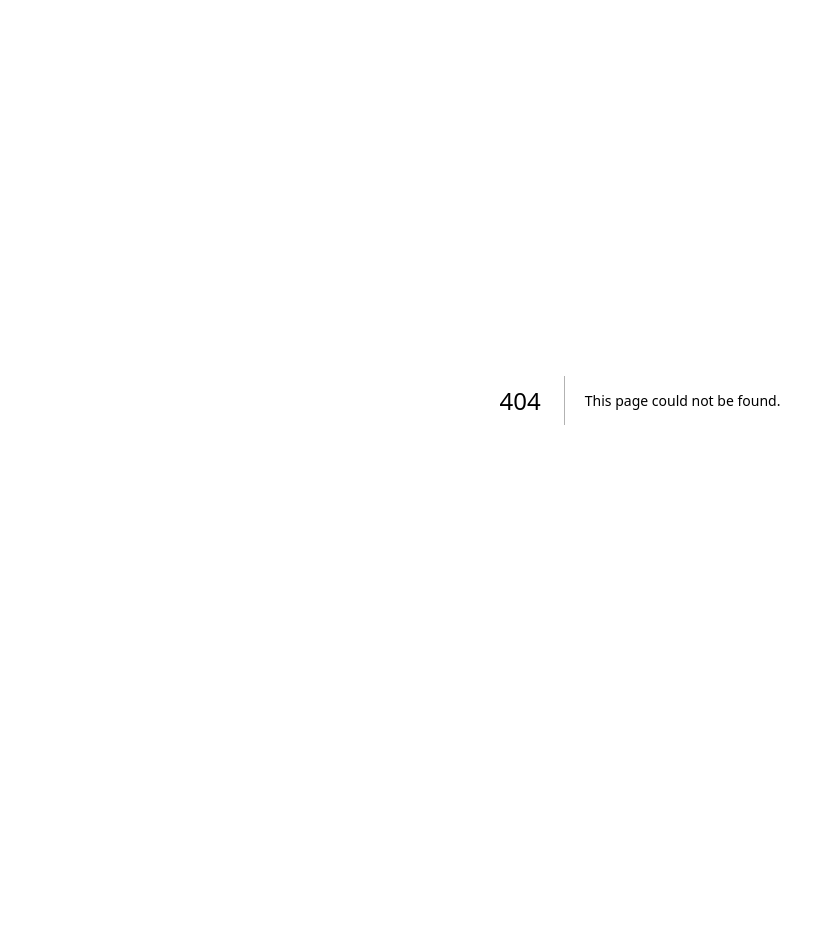
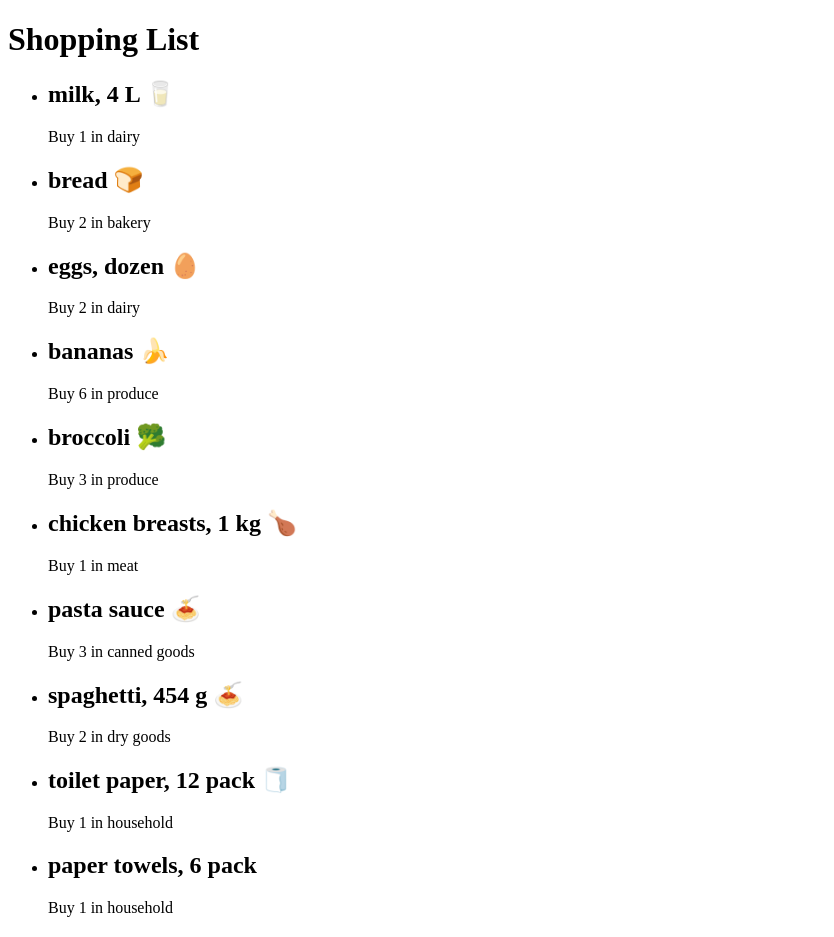
Before and after one commit to Pushpreet01/cprg306-assignments, a Next.js app: page /week-3 in a window 1280 px wide. Before the commit this address had no page. Shown: the top 937 px of the page, without its empty margins (0-834 px from the left). Before the commit the page ends 800 px from the top, so only its background shows below. Built offline with nearby package versions, Linux system fonts and the light colour scheme.

Commit message:
week 3 assignment

```diff
--- a/app/page.js
+++ b/app/page.js
@@ -5,6 +5,7 @@
       <main>
         <h1>CPRG 306: Web Development 2 - Assignments</h1>
         <Link href={"week-2"}>Week 2 Assignment</Link>
+        <Link href={"week-3"}>Week 3 Assignment</Link>
       </main>
     );
 }
--- /dev/null
+++ b/app/week-3/item-list.js
@@ -0,0 +1,92 @@
+import Item from "./item";
+
+export default function ItemList() {
+    const item1 = {
+        name: "milk, 4 L 🥛",
+        quantity: 1,
+        category: "dairy",
+      };
+
+      const item2 = {
+        name: "bread 🍞",
+        quantity: 2,
+        category: "bakery",
+      };
+
+      const item3 = {
+        name: "eggs, dozen 🥚",
+        quantity: 2,
+        category: "dairy",
+      };
+
+      const item4 = {
+        name: "bananas 🍌",
+        quantity: 6,
+        category: "produce",
+      };
+
+      const item5 = {
+        name: "broccoli 🥦",
+        quantity: 3,
+        category: "produce",
+      };
+
+      const item6 = {
+        name: "chicken breasts, 1 kg 🍗",
+        quantity: 1,
+        category: "meat",
+      };
+
+      const item7 = {
+        name: "pasta sauce 🍝",
+        quantity: 3,
+        category: "canned goods",
+      };
+
+      const item8 = {
+        name: "spaghetti, 454 g 🍝",
+        quantity: 2,
+        category: "dry goods",
+      };
+
+      const item9 = {
+        name: "toilet paper, 12 pack 🧻",
+        quantity: 1,
+        category: "household",
+      };
+
+      const item10 = {
+        name: "paper towels, 6 pack",
+        quantity: 1,
+        category: "household",
+      };
+
+      const item11 = {
+        name: "dish soap 🍽️",
+        quantity: 1,
+        category: "household",
+      };
+
+      const item12 = {
+        name: "hand soap 🧼",
+        quantity: 4,
+        category: "household",
+      };
+
+      return(
+        <ul>
+            <li><Item name={item1.name} quantity={item1.quantity} category={item1.category} /></li>
+            <li><Item name={item2.name} quantity={item2.quantity} category={item2.category} /></li>
+            <li><Item name={item3.name} quantity={item3.quantity} category={item3.category} /></li>
+            <li><Item name={item4.name} quantity={item4.quantity} category={item4.category} /></li>
+            <li><Item name={item5.name} quantity={item5.quantity} category={item5.category} /></li>
+            <li><Item name={item6.name} quantity={item6.quantity} category={item6.category} /></li>
+            <li><Item name={item7.name} quantity={item7.quantity} category={item7.category} /></li>
+            <li><Item name={item8.name} quantity={item8.quantity} category={item8.category} /></li>
+            <li><Item name={item9.name} quantity={item9.quantity} category={item9.category} /></li>
+            <li><Item name={item10.name} quantity={item10.quantity} category={item10.category} /></li>
+            <li><Item name={item11.name} quantity={item11.quantity} category={item11.category} /></li>
+            <li><Item name={item12.name} quantity={item12.quantity} category={item12.category} /></li>
+        </ul>
+      );
+}
--- /dev/null
+++ b/app/week-3/item.js
@@ -0,0 +1,8 @@
+export default function Item( { name, quantity, category } ) {
+    return (
+      <section className="bg-slate-600">
+        <h1 font-bold text-lg>{name}</h1>
+        <p>Buy {quantity} in {category}</p>
+      </section>
+    );
+}
--- /dev/null
+++ b/app/week-3/page.js
@@ -0,0 +1,10 @@
+import ItemList from "./item-list";
+
+export default function Page() {
+    return (
+      <main>
+        <h1 font-bold text-2xl>Shopping List</h1>
+        <ItemList />
+      </main>
+    );
+  }
```
